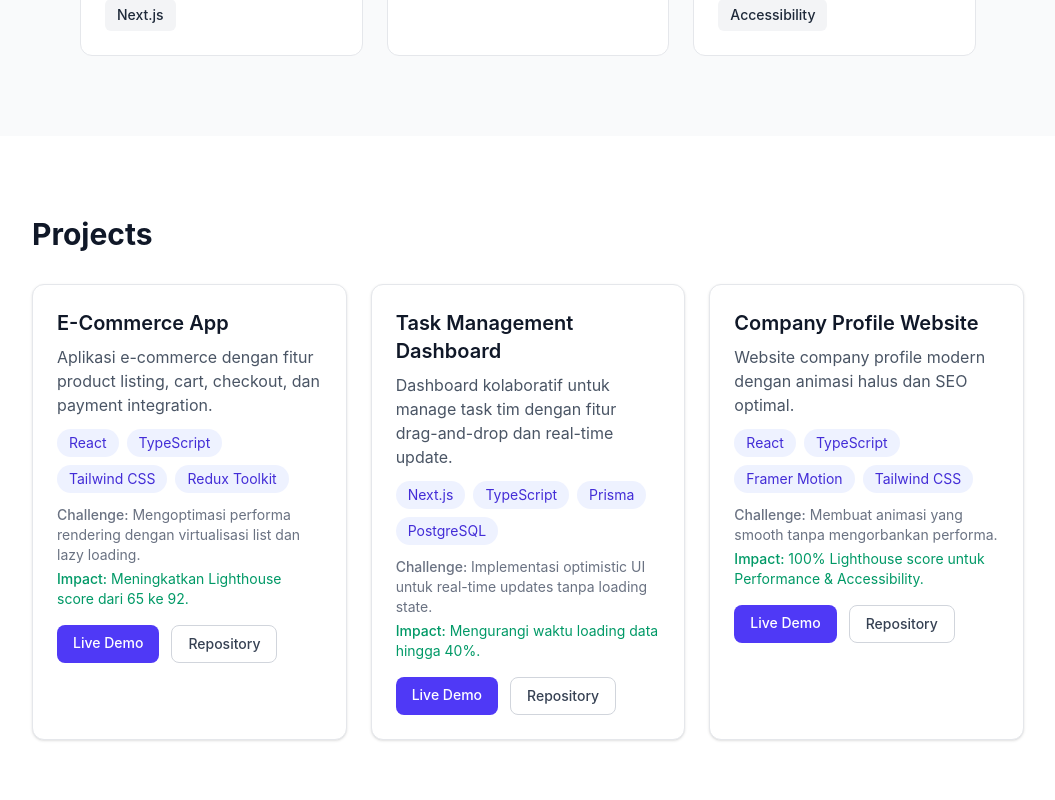
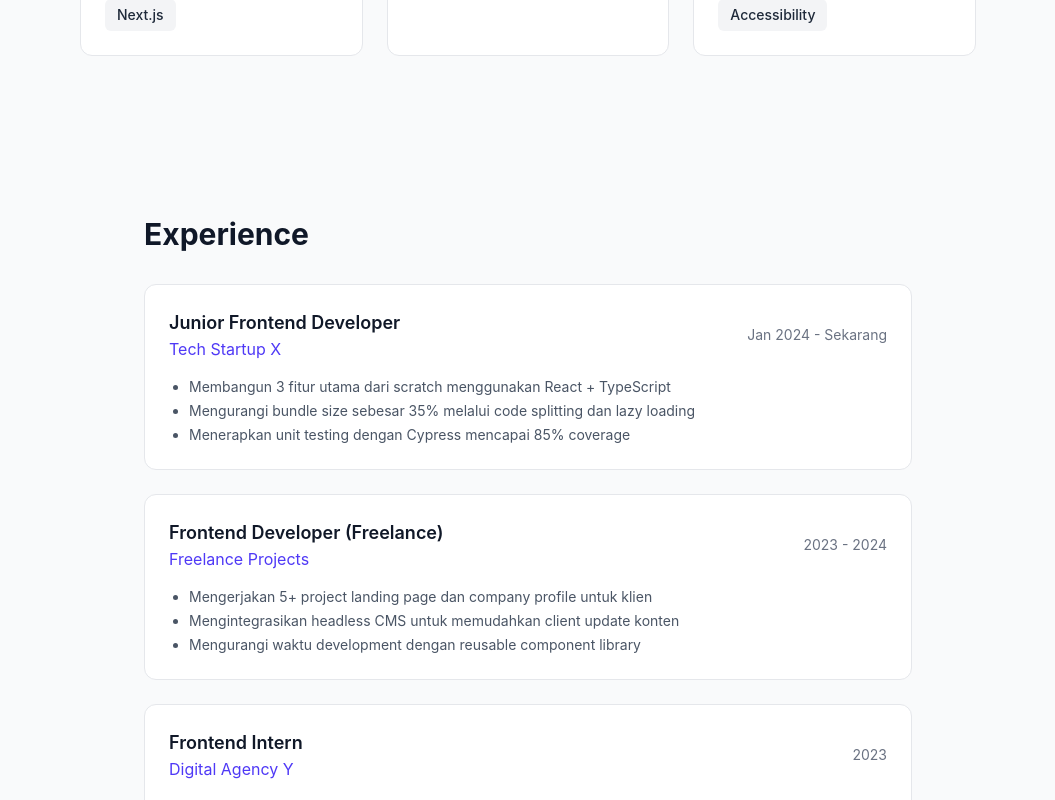
Before and after one commit to nadasdasdasd/nada-profile, a React (Vite) app: page / in a window 1280 px wide. Shown: the part 1600-2400 px from the top of the page, without its empty margins (112-1167 px from the left). Built offline with nearby package versions, Linux system fonts and the light colour scheme.

Commit message:
hide project

```diff
--- a/src/Features/Profile/data.ts
+++ b/src/Features/Profile/data.ts
@@ -22,41 +22,41 @@ export const profileData: ProfileData = {
     },
     {
       category: 'Lainnya',
-      skills: ['n8n', 'REST API', 'Responsive Design', 'Accessibility'],
+      skills: ['REST API', 'Responsive Design', 'Accessibility'],
     },
   ],
-  projects: [
-    {
-      name: 'E-Commerce App',
-      description:
-        'Aplikasi e-commerce dengan fitur product listing, cart, checkout, dan payment integration.',
-      techStack: ['React', 'TypeScript', 'Tailwind CSS', 'Redux Toolkit'],
-      liveUrl: 'https://example-demo.vercel.app',
-      repoUrl: 'https://github.com/nadacode/ecommerce-app',
-      challenges: 'Mengoptimasi performa rendering dengan virtualisasi list dan lazy loading.',
-      impact: 'Meningkatkan Lighthouse score dari 65 ke 92.',
-    },
-    {
-      name: 'Task Management Dashboard',
-      description:
-        'Dashboard kolaboratif untuk manage task tim dengan fitur drag-and-drop dan real-time update.',
-      techStack: ['Next.js', 'TypeScript', 'Prisma', 'PostgreSQL'],
-      liveUrl: 'https://task-dashboard.vercel.app',
-      repoUrl: 'https://github.com/nadacode/task-dashboard',
-      challenges: 'Implementasi optimistic UI untuk real-time updates tanpa loading state.',
-      impact: 'Mengurangi waktu loading data hingga 40%.',
-    },
-    {
-      name: 'Company Profile Website',
-      description:
-        'Website company profile modern dengan animasi halus dan SEO optimal.',
-      techStack: ['React', 'TypeScript', 'Framer Motion', 'Tailwind CSS'],
-      liveUrl: 'https://company-profile.vercel.app',
-      repoUrl: 'https://github.com/nadacode/company-profile',
-      challenges: 'Membuat animasi yang smooth tanpa mengorbankan performa.',
-      impact: '100% Lighthouse score untuk Performance & Accessibility.',
-    },
-  ],
+  // projects: [
+  //   {
+  //     name: 'E-Commerce App',
+  //     description:
+  //       'Aplikasi e-commerce dengan fitur product listing, cart, checkout, dan payment integration.',
+  //     techStack: ['React', 'TypeScript', 'Tailwind CSS', 'Redux Toolkit'],
+  //     liveUrl: 'https://example-demo.vercel.app',
+  //     repoUrl: 'https://github.com/nadacode/ecommerce-app',
+  //     challenges: 'Mengoptimasi performa rendering dengan virtualisasi list dan lazy loading.',
+  //     impact: 'Meningkatkan Lighthouse score dari 65 ke 92.',
+  //   },
+  //   {
+  //     name: 'Task Management Dashboard',
+  //     description:
+  //       'Dashboard kolaboratif untuk manage task tim dengan fitur drag-and-drop dan real-time update.',
+  //     techStack: ['Next.js', 'TypeScript', 'Prisma', 'PostgreSQL'],
+  //     liveUrl: 'https://task-dashboard.vercel.app',
+  //     repoUrl: 'https://github.com/nadacode/task-dashboard',
+  //     challenges: 'Implementasi optimistic UI untuk real-time updates tanpa loading state.',
+  //     impact: 'Mengurangi waktu loading data hingga 40%.',
+  //   },
+  //   {
+  //     name: 'Company Profile Website',
+  //     description:
+  //       'Website company profile modern dengan animasi halus dan SEO optimal.',
+  //     techStack: ['React', 'TypeScript', 'Framer Motion', 'Tailwind CSS'],
+  //     liveUrl: 'https://company-profile.vercel.app',
+  //     repoUrl: 'https://github.com/nadacode/company-profile',
+  //     challenges: 'Membuat animasi yang smooth tanpa mengorbankan performa.',
+  //     impact: '100% Lighthouse score untuk Performance & Accessibility.',
+  //   },
+  // ],
   experiences: [
     {
       company: 'Tech Startup X',
@@ -90,14 +90,14 @@ export const profileData: ProfileData = {
     },
   ],
   contact: {
-    email: 'nada.nisrina@email.com',
-    linkedin: 'https://linkedin.com/in/nadacode',
+    email: 'nada.',
+    linkedin: 'https://www.linkedin.com/in/nada-nisrina-septiana-098247342/',
     github: 'https://github.com/nadacode',
     whatsapp: '6281234567890',
   },
   links: [
-    { label: 'GitHub', url: 'https://github.com/nadacode' },
-    { label: 'LinkedIn', url: 'https://linkedin.com/in/nadacode' },
+    { label: 'GitHub', url: 'https://github.com/nadasdasdasd' },
+    { label: 'LinkedIn', url: 'https://www.linkedin.com/in/nada-nisrina-septiana-098247342/' },
     { label: 'Download Resume', url: '#' },
   ],
 }
--- a/src/Features/Profile/sections/ProjectsSection.tsx
+++ b/src/Features/Profile/sections/ProjectsSection.tsx
@@ -1,16 +1,17 @@
-import type { ProfileData } from '../types'
-import { ProjectCard } from '../components/ProjectCard'
 
-export function ProjectsSection({ profile }: { profile: ProfileData }) {
+export function ProjectsSection(
+  // { profile }: { profile: ProfileData }
+) {
   return (
-    <section id="projects" className="mx-auto max-w-5xl px-4 py-16 md:py-20">
-      <h2 className="text-2xl font-bold text-gray-900 sm:text-3xl">Projects</h2>
+    // <section id="projects" className="mx-auto max-w-5xl px-4 py-16 md:py-20">
+    //   <h2 className="text-2xl font-bold text-gray-900 sm:text-3xl">Projects</h2>
 
-      <div className="mt-8 grid gap-6 sm:grid-cols-2 lg:grid-cols-3">
-        {profile.projects.map((project) => (
-          <ProjectCard key={project.name} project={project} />
-        ))}
-      </div>
-    </section>
+    //   <div className="mt-8 grid gap-6 sm:grid-cols-2 lg:grid-cols-3">
+    //     {profile.projects.map((project) => (
+    //       <ProjectCard key={project.name} project={project} />
+    //     ))}
+    //   </div>
+    // </section>
+    <></>
   )
 }
--- a/src/Features/Profile/utils/generateResume.ts
+++ b/src/Features/Profile/utils/generateResume.ts
@@ -74,15 +74,15 @@ export function generateResume(profile: ProfileData) {
   }
 
   // Projects
-  section('Projects')
-  for (const proj of profile.projects) {
-    textLine(`${proj.name}  [${proj.techStack.join(', ')}]`, 11, true)
-    textLine(proj.description, 10)
-    if (proj.liveUrl) textLine(`Live: ${proj.liveUrl}`, 9)
-    if (proj.repoUrl) textLine(`Repo: ${proj.repoUrl}`, 9)
-    if (proj.impact) textLine(`Impact: ${proj.impact}`, 9)
-    spacer()
-  }
+  // section('Projects')
+  // for (const proj of profile.projects) {
+  //   textLine(`${proj.name}  [${proj.techStack.join(', ')}]`, 11, true)
+  //   textLine(proj.description, 10)
+  //   if (proj.liveUrl) textLine(`Live: ${proj.liveUrl}`, 9)
+  //   if (proj.repoUrl) textLine(`Repo: ${proj.repoUrl}`, 9)
+  //   if (proj.impact) textLine(`Impact: ${proj.impact}`, 9)
+  //   spacer()
+  // }
 
   return doc.output('blob')
 }
```
Also changed, not shown: src/Features/Profile/types.ts (+11 -11 lines).
